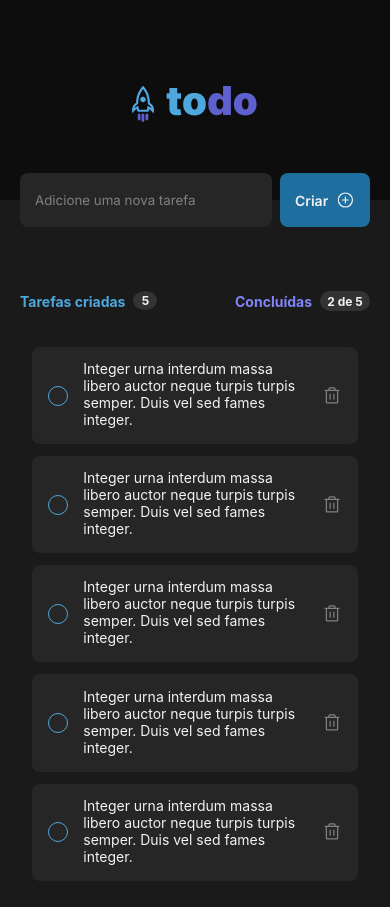
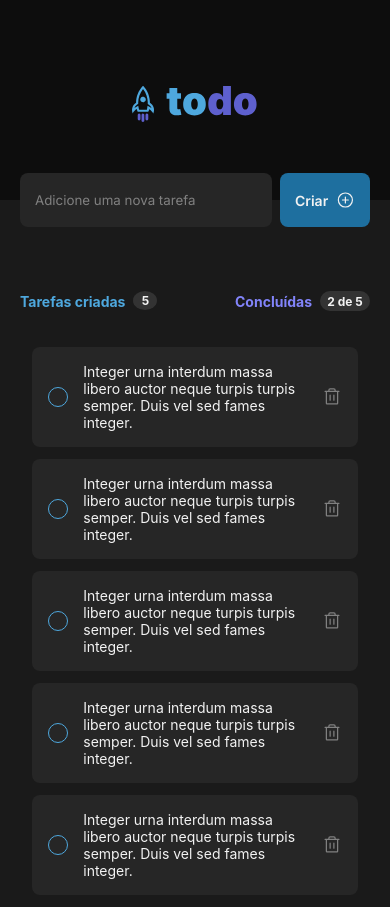
Before and after one commit to Vinicius-Barbosa-Santos/todo-rocketseat, a React (Vite) app: page / in a window 390 px wide. Built offline with nearby package versions, Linux system fonts and the light colour scheme.

Commit message:
Update ListItems Css

```diff
--- a/src/components/ListItems/styles.module.css
+++ b/src/components/ListItems/styles.module.css
@@ -9,6 +9,7 @@
 }
 
 .listItems input[type="checkbox"] {
+    display: flex;
     width: 1.25rem;
     height: 1.25rem;
     display: flex;
@@ -18,7 +19,6 @@
     border-radius: 50%;
     position: relative;
     align-items: center;
-    justify-content: center;
     border: 1px solid var(--blue);
 }
 
@@ -40,8 +40,10 @@
 }
 
 .item {
+    display: flex;
+    align-items: center;
     font-size: 0.875rem;
-    margin: -0.178rem 1.25rem 0 0.954rem;
+    margin: 0 1.25rem 0 0.954rem;
 }
 
 .trash {
@@ -62,10 +64,6 @@
         align-items: center;
     }
 
-    .item {
-        overflow-wrap: break-word;
-    }
-
     .trash {
         margin: 0;
     }
```
